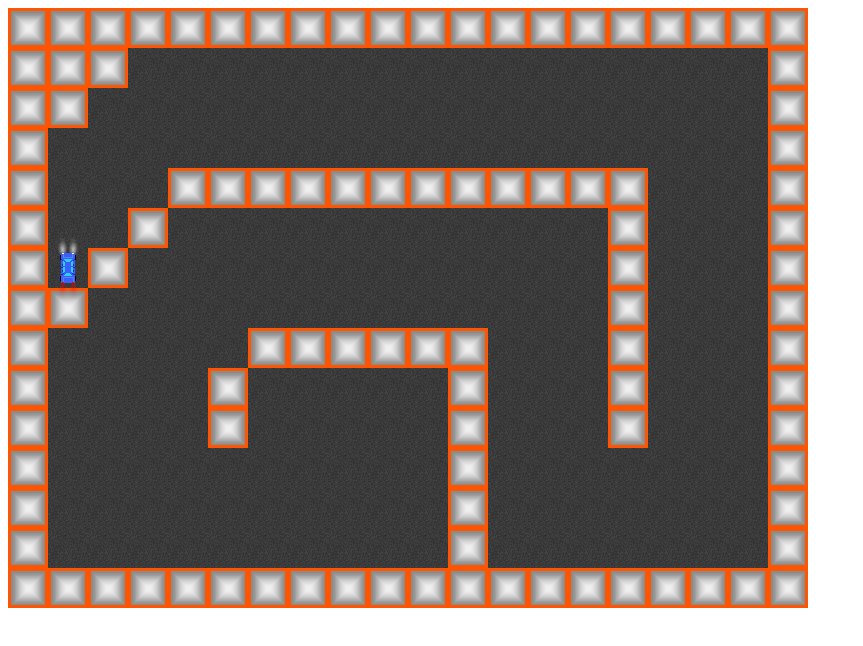
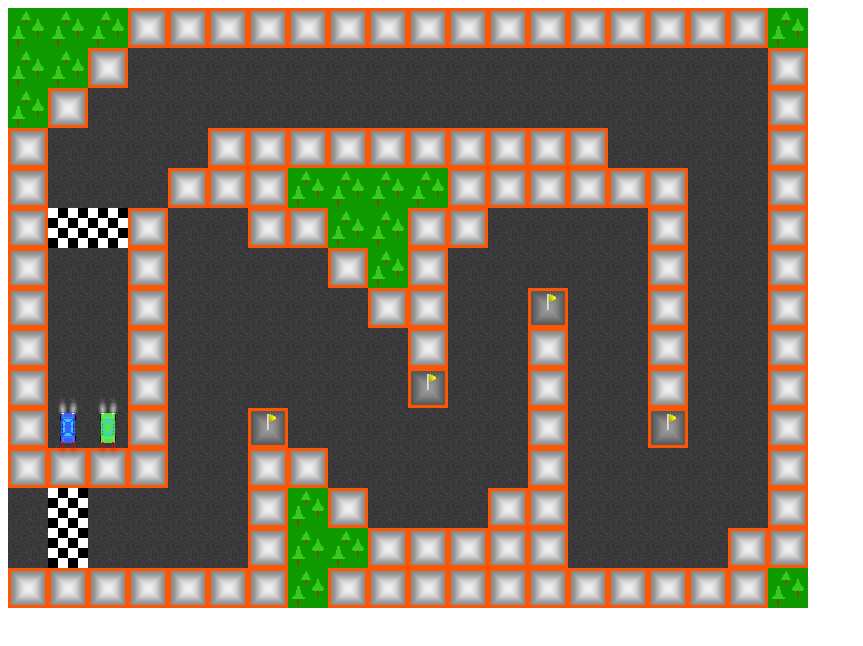
Before and after one commit to jackpip/jRacing, a plain HTML site: page index.html in a window 1280 px wide. Shown: the whole page, without its empty margins (0-863 px from the left). Drawn offline with Linux system fonts and the light colour scheme.

Commit message:
Make car into class and add support for second car

```diff
--- a/index.html
+++ b/index.html
@@ -2,12 +2,12 @@
 <html lang="en">
 <head>
   <title>jRacing</title>
-  <script type="text/javascript" src="js/Main.js"></script>
   <script type="text/javascript" src="js/ImageLoading.js"></script>
   <script type="text/javascript" src="js/GraphicsCommon.js"></script>
   <script type="text/javascript" src="js/Car.js"></script>
   <script type="text/javascript" src="js/Track.js"></script>
   <script type="text/javascript" src="js/Input.js"></script>
+  <script type="text/javascript" src="js/Main.js"></script>
 
   <meta content="text/html;charset=utf-8" http-equiv="Content-Type">
   <meta content="utf-8" http-equiv="encoding">
--- a/js/Car.js
+++ b/js/Car.js
@@ -1,46 +1,73 @@
-var carX = 75;
-var carY = 75;
-var carAng = 0;
-var carRadius = 10;
-var carSpeed = 0;
-
 const GROUNDSPEED_DECAY_MULT = 0.95;
 const DRIVE_POWER = 0.3;
 const REVERSE_POWER = 0.2;
-const TURN_RATE = 0.04;
+const TURN_RATE = 0.08;
+const MIN_SPEED_TO_TURN = 0.5;
 
-function carMove() {
-  carSpeed *= GROUNDSPEED_DECAY_MULT;
-  if (keyHeldGas) {
-    carSpeed += DRIVE_POWER;
-  }
-  if (keyHeldReverse) {
-    carSpeed -= REVERSE_POWER;
-  }
-  if (keyHeldTurnLeft) {
-    carAng -= TURN_RATE;
-  }
-  if (keyHeldTurnRight) {
-    carAng += TURN_RATE;
-  }
-  carX += Math.cos(carAng) * carSpeed;
-  carY += Math.sin(carAng) * carSpeed;
+function carClass() {
+  this.x = 75;
+  this.y = 75;
+  this.ang = 0;
+  this.speed = 0;
+  this.myCarPic;
+
+  this.keyHeldGas = false;
+  this.keyHeldReverse = false;
+  this.keyHeldTurnLeft = false;
+  this.keyHeldTurnRight = false;
+
+  this.controlKeyUp;
+  this.controlKeyRight;
+  this.controlKeyDown;
+  this.controlKeyLeft;
+
+  this.setupInput = function(upKey, rightKey, downKey, leftKey) {
+    this.controlKeyUp = upKey;
+    this.controlKeyRight = rightKey;
+    this.controlKeyDown = downKey;
+    this.controlKeyLeft = leftKey;
   }
 
-function carReset() {
+  this.move = function() {
+    this.speed *= GROUNDSPEED_DECAY_MULT;
+    if (this.keyHeldGas) {
+      this.speed += DRIVE_POWER;
+    }
+    if (this.keyHeldReverse) {
+      this.speed -= REVERSE_POWER;
+    }
+    if (Math.abs(this.speed) > MIN_SPEED_TO_TURN) {
+      if (this.keyHeldTurnLeft) {
+        this.ang -= TURN_RATE;
+      }
+      if (this.keyHeldTurnRight) {
+        this.ang += TURN_RATE;
+      }
+    }
+    this.x += Math.cos(this.ang) * this.speed;
+    this.y += Math.sin(this.ang) * this.speed;
+
+    carTrackHandling(this);
+  }
+
+  this.reset = function(whichImage) {
+    this.myCarPic = whichImage;
     for (var r = 0; r < TRACK_ROWS; r++) {
       for (var c = 0; c < TRACK_COLS; c++) {
         var arrayIndex = rowColToArrayIndex(c, r);
         if (trackGrid[arrayIndex] == TRACK_PLAYERSTART) {
           trackGrid[arrayIndex] = TRACK_ROAD;
-        carAng = -Math.PI/2;
-        carX = c * TRACK_W + TRACK_W/2;
-        carY = r * TRACK_H + TRACK_H/2;
+          this.ang = -Math.PI/2;
+          this.x = c * TRACK_W + TRACK_W/2;
+          this.y = r * TRACK_H + TRACK_H/2;
+          return;
         }
       }
     }
   }
 
-function carDraw() {
-  drawBitmapCenteredWithRotation(carPic, carX, carY, carAng);
+  this.draw = function() {
+    drawBitmapCenteredWithRotation(this.myCarPic, this.x, this.y, this.ang);
   }
+
+}
--- a/js/ImageLoading.js
+++ b/js/ImageLoading.js
@@ -1,6 +1,6 @@
 var carPic = document.createElement("img");
-var roadPic = document.createElement("img");
-var wallPic = document.createElement("img");
+var greenCarPic = document.createElement("img");
+var trackPics = [];
 
 var picsToLoad = 0;
 
@@ -13,19 +13,32 @@ function countLoadedImages() {
 
 function beginLoadingImage(imgVar, fileName) {
   imgVar.onload = countLoadedImages();
-  imgVar.src = fileName;
+  imgVar.src = "images/"+fileName;
+}
+
+function loadImageForTrackCode(trackCode, fileName) {
+  trackPics[trackCode] = document.createElement("img");
+  beginLoadingImage(trackPics[trackCode], fileName);
 }
 
 function imagesLoad() {
   var imageList = [
-    { varName: carPic, theFile: "images/player1car.png" },
-    { varName: roadPic, theFile: "images/track_road.png" },
-    { varName: wallPic, theFile: "images/track_wall.png" },
+    { varName: carPic, theFile: "player1car.png" },
+    { varName: greenCarPic, theFile: "player2car.png" },
+    { trackType: TRACK_ROAD, theFile: "track_road.png" },
+    { trackType: TRACK_WALL, theFile: "track_wall.png" },
+    { trackType: TRACK_GOAL, theFile: "track_goal.png" },
+    { trackType: TRACK_TREE, theFile: "track_tree.png" },
+    { trackType: TRACK_FLAG, theFile: "track_flag.png" }
   ];
 
   picsToLoad = imageList.length;
 
   for (var i = 0; i<imageList.length; i++) {
-    beginLoadingImage(imageList[i].varName, imageList[i].theFile);
+    if (imageList[i].varName != undefined) {
+      beginLoadingImage(imageList[i].varName, imageList[i].theFile);
+    } else {
+      loadImageForTrackCode(imageList[i].trackType, imageList[i].theFile);
+    }
   }
 }
--- a/js/Input.js
+++ b/js/Input.js
@@ -5,45 +5,43 @@ const KEY_UP_ARROW = 38;
 const KEY_RIGHT_ARROW = 39;
 const KEY_DOWN_ARROW = 40;
 
-var keyHeldGas = false;
-var keyHeldReverse = false;
-var keyHeldTurnLeft = false;
-var keyHeldTurnRight = false;
+const KEY_W = 87;
+const KEY_D = 68;
+const KEY_S = 83;
+const KEY_A = 65;
 
 function setupInput() {
   canvas.addEventListener('mousemove', updateMousePos);
   document.addEventListener('keydown', keyPressed);
   document.addEventListener('keyup', keyReleased);
+
+  blueCar.setupInput(KEY_W, KEY_D, KEY_S, KEY_A);
+  greenCar.setupInput(KEY_UP_ARROW, KEY_RIGHT_ARROW, KEY_DOWN_ARROW, KEY_LEFT_ARROW);
+}
+
+function keySet(keyEvent, whichCar, setTo) {
+  if (keyEvent.keyCode == whichCar.controlKeyLeft) {
+    whichCar.keyHeldTurnLeft = setTo;
+  }
+  if (keyEvent.keyCode == whichCar.controlKeyRight) {
+    whichCar.keyHeldTurnRight = setTo;
+  }
+  if (keyEvent.keyCode == whichCar.controlKeyUp) {
+    whichCar.keyHeldGas = setTo;
+  }
+  if (keyEvent.keyCode == whichCar.controlKeyDown) {
+    whichCar.keyHeldReverse = setTo;
+  }
 }
 
 function keyPressed(e) {
-  if (e.keyCode == KEY_LEFT_ARROW) {
-    keyHeldTurnLeft = true;
-  }
-  if (e.keyCode == KEY_RIGHT_ARROW) {
-    keyHeldTurnRight = true;
-  }
-  if (e.keyCode == KEY_UP_ARROW) {
-    keyHeldGas = true;
-  }
-  if (e.keyCode == KEY_DOWN_ARROW) {
-    keyHeldReverse = true;
-  }
+  keySet(e, blueCar, true);
+  keySet(e, greenCar, true);
 }
 
 function keyReleased(e) {
-  if (e.keyCode == KEY_LEFT_ARROW) {
-    keyHeldTurnLeft = false;
-  }
-  if (e.keyCode == KEY_RIGHT_ARROW) {
-    keyHeldTurnRight = false;
-  }
-  if (e.keyCode == KEY_UP_ARROW) {
-    keyHeldGas = false;
-  }
-  if (e.keyCode == KEY_DOWN_ARROW) {
-    keyHeldReverse = false;
-  }
+  keySet(e, blueCar, false);
+  keySet(e, greenCar, false);
 }
 
 function updateMousePos(e) {
--- a/js/Main.js
+++ b/js/Main.js
@@ -1,4 +1,7 @@
 var canvas, canvasContext;
+
+var blueCar = new carClass();
+var greenCar = new carClass();
 
 window.onload = function() {
   canvas = document.getElementById('gameCanvas');
@@ -15,7 +18,8 @@ function imageLoadingDone() {
   setInterval(updateAll, 1000/framesPerSecond);
 
   setupInput();
-  carReset();
+  blueCar.reset(carPic);
+  greenCar.reset(greenCarPic);
 }
 
 function updateAll() {
@@ -24,14 +28,15 @@ function updateAll() {
 }
 
 function moveAll() {
-  carMove();
-  carTrackHandling();
+  blueCar.move();
+  greenCar.move();
 }
 
 function drawAll(){
   //clearScreen();
   drawTracks();
-  carDraw();
+  blueCar.draw();
+  greenCar.draw();
 }
 
 function clearScreen() {
--- a/js/Track.js
+++ b/js/Track.js
@@ -1,63 +1,69 @@
 const TRACK_ROAD = 0;
 const TRACK_WALL = 1;
 const TRACK_PLAYERSTART = 2;
+const TRACK_GOAL = 3;
+const TRACK_TREE = 4;
+const TRACK_FLAG = 5;
 
 const TRACK_W = 40;
 const TRACK_H = 40;
 const TRACK_COLS = 20;
 const TRACK_ROWS = 15;
 const TRACK_GAP = 2;
-var trackGrid = [1, 1, 1, 1, 1, 1, 1, 1, 1, 1, 1, 1, 1, 1, 1, 1, 1, 1, 1, 1,
-                 1, 1, 1, 0, 0, 0, 0, 0, 0, 0, 0, 0, 0, 0, 0, 0, 0, 0, 0, 1,
-                 1, 1, 0, 0, 0, 0, 0, 0, 0, 0, 0, 0, 0, 0, 0, 0, 0, 0, 0, 1,
-                 1, 0, 0, 0, 0, 0, 0, 0, 0, 0, 0, 0, 0, 0, 0, 0, 0, 0, 0, 1,
-                 1, 0, 0, 0, 1, 1, 1, 1, 1, 1, 1, 1, 1, 1, 1, 1, 0, 0, 0, 1,
-                 1, 0, 0, 1, 0, 0, 0, 0, 0, 0, 0, 0, 0, 0, 0, 1, 0, 0, 0, 1,
-                 1, 2, 1, 0, 0, 0, 0, 0, 0, 0, 0, 0, 0, 0, 0, 1, 0, 0, 0, 1,
-                 1, 1, 0, 0, 0, 0, 0, 0, 0, 0, 0, 0, 0, 0, 0, 1, 0, 0, 0, 1,
-                 1, 0, 0, 0, 0, 0, 1, 1, 1, 1, 1, 1, 0, 0, 0, 1, 0, 0, 0, 1,
-                 1, 0, 0, 0, 0, 1, 0, 0, 0, 0, 0, 1, 0, 0, 0, 1, 0, 0, 0, 1,
-                 1, 0, 0, 0, 0, 1, 0, 0, 0, 0, 0, 1, 0, 0, 0, 1, 0, 0, 0, 1,
-                 1, 0, 0, 0, 0, 0, 0, 0, 0, 0, 0, 1, 0, 0, 0, 0, 0, 0, 0, 1,
-                 1, 0, 0, 0, 0, 0, 0, 0, 0, 0, 0, 1, 0, 0, 0, 0, 0, 0, 0, 1,
-                 1, 0, 0, 0, 0, 0, 0, 0, 0, 0, 0, 1, 0, 0, 0, 0, 0, 0, 0, 1,
-                 1, 1, 1, 1, 1, 1, 1, 1, 1, 1, 1, 1, 1, 1, 1, 1, 1, 1, 1, 1];
 
-function isWallAtColRow(col, row) {
+var trackGrid = [4, 4, 4, 1, 1, 1, 1, 1, 1, 1, 1, 1, 1, 1, 1, 1, 1, 1, 1, 4,
+                 4, 4, 1, 0, 0, 0, 0, 0, 0, 0, 0, 0, 0, 0, 0, 0, 0, 0, 0, 1,
+                 4, 1, 0, 0, 0, 0, 0, 0, 0, 0, 0, 0, 0, 0, 0, 0, 0, 0, 0, 1,
+                 1, 0, 0, 0, 0, 1, 1, 1, 1, 1, 1, 1, 1, 1, 1, 0, 0, 0, 0, 1,
+                 1, 0, 0, 0, 1, 1, 1, 4, 4, 4, 4, 1, 1, 1, 1, 1, 1, 0, 0, 1,
+                 1, 3, 3, 1, 0, 0, 1, 1, 4, 4, 1, 1, 0, 0, 0, 0, 1, 0, 0, 1,
+                 1, 0, 0, 1, 0, 0, 0, 0, 1, 4, 1, 0, 0, 0, 0, 0, 1, 0, 0, 1,
+                 1, 0, 0, 1, 0, 0, 0, 0, 0, 1, 1, 0, 0, 5, 0, 0, 1, 0, 0, 1,
+                 1, 0, 0, 1, 0, 0, 0, 0, 0, 0, 1, 0, 0, 1, 0, 0, 1, 0, 0, 1,
+                 1, 0, 0, 1, 0, 0, 0, 0, 0, 0, 5, 0, 0, 1, 0, 0, 1, 0, 0, 1,
+                 1, 2, 2, 1, 0, 0, 5, 0, 0, 0, 0, 0, 0, 1, 0, 0, 5, 0, 0, 1,
+                 1, 1, 1, 1, 0, 0, 1, 1, 0, 0, 0, 0, 0, 1, 0, 0, 0, 0, 0, 1,
+                 0, 3, 0, 0, 0, 0, 1, 4, 1, 0, 0, 0, 1, 1, 0, 0, 0, 0, 0, 1,
+                 0, 3, 0, 0, 0, 0, 1, 4, 4, 1, 1, 1, 1, 1, 0, 0, 0, 0, 1, 1,
+                 1, 1, 1, 1, 1, 1, 1, 4, 1, 1, 1, 1, 1, 1, 1, 1, 1, 1, 1, 4];
+
+function isObstacleAtColRow(col, row) {
  if (col >= 0 && col < TRACK_COLS &&
      row >= 0 && row < TRACK_ROWS) {
    var trackIndexUnderCoord = rowColToArrayIndex(col, row);
-   return trackGrid[trackIndexUnderCoord] == TRACK_WALL;
+   return trackGrid[trackIndexUnderCoord] != TRACK_ROAD;
  } else {
    return false;
  }
 }
 
-function carTrackHandling() {
-  var carTrackCol = Math.floor(carX / TRACK_W);
-  var carTrackRow = Math.floor(carY / TRACK_H);
+function carTrackHandling(whichCar) {
+  var carTrackCol = Math.floor(whichCar.x / TRACK_W);
+  var carTrackRow = Math.floor(whichCar.y / TRACK_H);
   var trackIndexUnderCar = rowColToArrayIndex(carTrackCol, carTrackRow);
 
   if (carTrackCol >=0 && carTrackCol < TRACK_COLS &&
       carTrackRow >=0 && carTrackRow < TRACK_ROWS) {
-    if (isWallAtColRow(carTrackCol, carTrackRow)) {
-      carX -= Math.cos(carAng) * carSpeed;
-      carY -= Math.sin(carAng) * carSpeed;
-      carSpeed *= -0.5;
+    if (isObstacleAtColRow(carTrackCol, carTrackRow)) {
+      whichCar.speed *= -0.5;
     }
   }
 }
 
 function drawTracks() {
+  var arrayIndex = 0;
+  var drawTileX = 0;
+  var drawTileY = 0;
   for (var r = 0; r < TRACK_ROWS; r++) {
     for (var c = 0; c < TRACK_COLS; c++) {
-      var arrayIndex = rowColToArrayIndex(c, r);
-      if (trackGrid[arrayIndex] == TRACK_WALL) {
-        canvasContext.drawImage(wallPic, TRACK_W*c, TRACK_H*r);
-      } else if (trackGrid[arrayIndex] == TRACK_ROAD) {
-        canvasContext.drawImage(roadPic, TRACK_W*c, TRACK_H*r);
-      }
+      var tileKind = trackGrid[arrayIndex];
+      var useImg = trackPics[tileKind];
+      canvasContext.drawImage(useImg, drawTileX, drawTileY);
+      drawTileX += TRACK_W;
+      arrayIndex++;
     }
+    drawTileX = 0;
+    drawTileY += TRACK_H;
   }
 }
 
```
Lines whose indentation alone changed are shown as unchanged.
